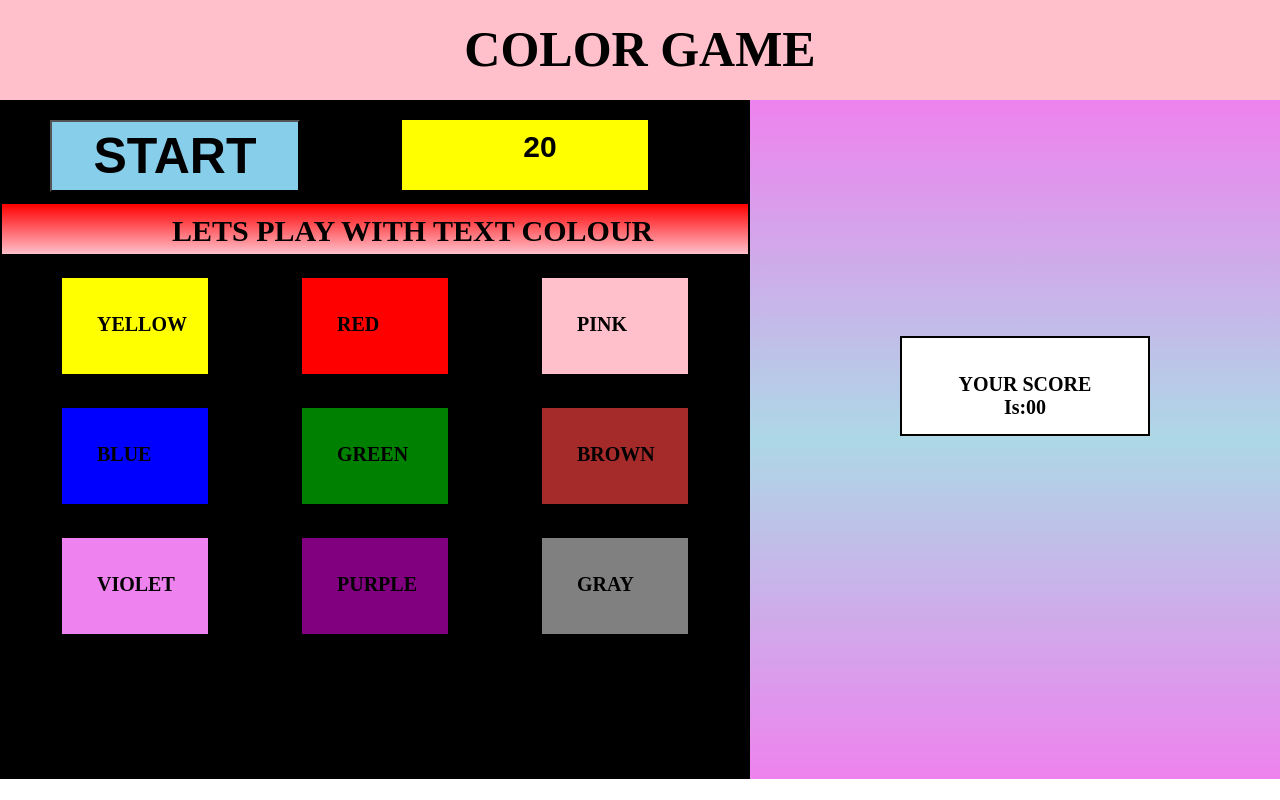
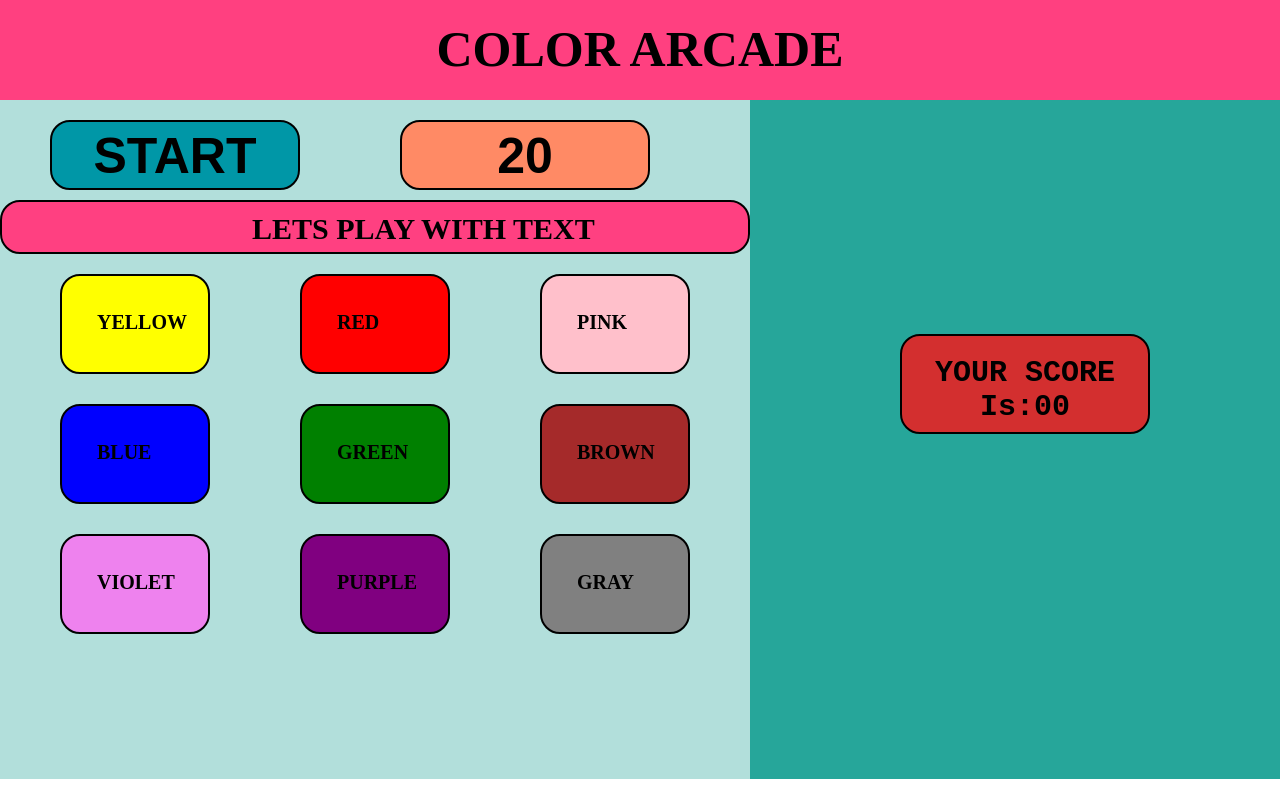
Before and after one commit to Abhishek0402/FirstGame, a plain HTML site: page index.html in a window 1280 px wide. Drawn offline with Linux system fonts and the light colour scheme.

Commit message:
done with the basic game

```diff
--- a/index.html
+++ b/index.html
@@ -7,13 +7,11 @@
  GAME
 </title>
 <link rel="stylesheet" href="style.css">
-<script src="script.js">
-
-</script>
+<script src="script.js"> </script>
 </head>
 <body>
 <div id="header">
-        COLOR GAME
+        COLOR ARCADE
 </div>
 <div class="bg1">
 <div class="bg2">
@@ -24,41 +22,38 @@
 <button id="title">20</button>
 </div>
 <div id="detect">
-                LETS PLAY WITH TEXT COLOUR
+                LETS PLAY WITH TEXT
 </div>
-
-
-            <div id="cl1" id="cl11" onclick="comp(document.getElementById('cl1').innerHTML), jsplay1()">
+<div id="cl1" onclick="comp(document.getElementById('cl1').innerHTML), jsplay1()">
                 YELLOW
 </div>
-            <div id="cl2" id="cl22"  onclick="comp(document.getElementById('cl2').innerHTML), jsplay1()">
+<div id="cl2" onclick="comp(document.getElementById('cl2').innerHTML), jsplay1()">
                 RED
 </div>
-            <div id="cl3"  id="cl33"  onclick="comp(document.getElementById('cl3').innerHTML), jsplay1()">
+<div id="cl3"  onclick="comp(document.getElementById('cl3').innerHTML), jsplay1()">
                 PINK
 </div>
-            <div id="cl4" id="cl44"  onclick="comp(document.getElementById('cl4').innerHTML), jsplay1()">
+<div id="cl4" onclick="comp(document.getElementById('cl4').innerHTML), jsplay1()">
                 BLUE
 </div>
-            <div id="cl5" id="cl55"  onclick="comp(document.getElementById('cl5').innerHTML), jsplay1()">
+<div id="cl5" onclick="comp(document.getElementById('cl5').innerHTML), jsplay1()">
                 GREEN
 </div>
-            <div id="cl6" id="cl66"  onclick="comp(document.getElementById('cl6').innerHTML), jsplay1()">
+<div id="cl6" onclick="comp(document.getElementById('cl6').innerHTML), jsplay1()">
                 BROWN
 </div>
-            <div id="cl7" id="cl77"  onclick="comp(document.getElementById('cl7').innerHTML), jsplay1()">
+<div id="cl7" onclick="comp(document.getElementById('cl7').innerHTML), jsplay1()">
                 VIOLET
 </div>
-            <div id="cl8" id="cl88"  onclick="comp(document.getElementById('cl8').innerHTML), jsplay1()">
+<div id="cl8" onclick="comp(document.getElementById('cl8').innerHTML), jsplay1()">
                 PURPLE
 </div>
-            <div id="cl9" id="cl99"  onclick="comp(document.getElementById('cl9').innerHTML), jsplay1()">
+<div id="cl9" onclick="comp(document.getElementById('cl9').innerHTML), jsplay1()">
                 GRAY
 </div>
 <div id="res">YOUR SCORE Is:00
 </div>
 </div>
-
 </div>
 </body>
 </html>
--- a/script.js
+++ b/script.js
@@ -1,12 +1,12 @@
 var result=0;
 var c=['YELLOW','RED','PINK','GREEN','BLUE','BROWN','GRAY','VIOLET','PURPLE'];
- function str()
-{
-	var time=20;
-
+var flag = false;
+var time = 20;
+function str(){
+   flag = true;
    jsplay1();
-	document.getElementById('title').style.backgroundColor="green";
-     var x=setInterval(function()
+   document.getElementById('title').style.backgroundColor="#64FFDA";
+     setInterval(function()
 	{
 		time--;
 		document.getElementById('my').disabled=true;
@@ -14,24 +14,28 @@ var c=['YELLOW','RED','PINK','GREEN','BLUE','BROWN','GRAY','VIOLET','PURPLE'];
          if (time <0) {
        	 alert("GAME OVER!!!!!  YOUR SCORE IS "+ result);
        	 location.reload();
-     comp();
-       document.getElementById('title').style.backgroundColor="red";
      }
+},1000);
+}
 
-	},1000);
-}
-function comp(i){
-	var l1=i;
+function comp(m){
+	var l1=m;
 	var n = document.getElementById('detect').innerHTML;
 	if(n ===l1)
 {
-    ++result;
+       if (flag) {
+               ++result;
 }
+}
+if(flag){
   document.getElementById('res').innerHTML = result;
+  }
   return result;
 }
+
 function jsplay1()
 {
+    if(flag){
     var rnd1=Math.floor(Math.random()*9);
     document.getElementById('cl1').innerHTML = c[rnd1];
     var rnd2=Math.floor(Math.random()*9);
@@ -55,3 +59,4 @@ function jsplay1()
 	var tr = abc[rnd];
     document.getElementById('detect').innerHTML = c[tr];
  }
+}
--- a/style.css
+++ b/style.css
@@ -4,21 +4,23 @@
     box-sizing: border-box;
    }
  #header{
- 	background-color: pink;
+ 	background-color:#FF4080;
  	height: 100px;
  	padding-top: 20px;
  	text-align: center;
  	font-size: 50px;
  	font-weight: bold;
+
 }
 .bg1{
-background-image: linear-gradient(violet,lightblue,violet);
+
+background-color:#26A69A;
 	background-repeat: no-repeat;
 	background-size: cover;
 	height: 84.9vh;
 }
 .bg2{
-	background-color: black;
+	background-color: #B2DFDB;
 	height:84.9vh;
 	width: 750px;
 }
@@ -26,67 +28,69 @@ background-image: linear-gradient(violet,lightblue,violet);
 	padding-left: 50px;
 	padding-top: 20px;
 }
-#start button{
-	font-weight: bold;
-	font-size: 50px;
-	background-color: skyblue;
-	padding: 5px;
-	width: 250px;
+#my{
+	  border: 2px solid #000000;
+     border-radius: 20px;
+     font-size: 50px;
+       font-weight: bold;
+      padding:5px;
+        width: 250px;
+     height:70px;
+    background-color: #0097A7;
 	transition: 0.5s;
 }
-#start button:hover{
-	background-color: blue;
+#my:hover{
+	background-color: #7C4DFF;
 	font-size: 52px;
 }
 #count
 {
-	margin-top: -74px;
-	 margin-left: 400px;
+	margin-left: 400px;
+  margin-top: -70px;
 }
-
 #title
 {
-
+   border: 2px solid #000000;
+     border-radius: 20px;
+     font-size: 50px;
+       font-weight: bold;
+      padding:5px;
+        width: 250px;
+     height:70px;
+     	background-color:#FF8A65;
+}
+#detect{
+	     margin-top: 10px;
 	  border: 2px solid #000000;
+     border-radius: 20px;
      font-size: 30px;
        font-weight: bold;
-      padding-top: 10px;
-      padding-bottom: 60px;
-      padding-left: 30px;
-        width: 250px;
-     height:42px;
-      background-color: yellow;
-}
-#detect{
-
-	  margin-top: 10px;
-	  border: 2px solid #000000;
-     font-size: 30px;
-       font-weight: bold;
-        padding-left: 170px;
+        padding-left: 250px;
         padding-top: 10px;
         padding-bottom: 40px;
         width: 750px;
      height: 25px;
-     background-image: linear-gradient(red,pink);
+     background-color:#FF4081;
 }
 #res{
 	  margin-left: 900px;
 	  margin-top: -300px;
 	  border: 2px solid #000000;
-   padding: 35px;
+     border-radius: 20px;
+   padding: 20px;
+   font-family: monospace;
    text-align: center;
-     font-size: 20px;
+     font-size: 30px;
      font-weight: bold;
      width: 250px;
      height: 100px;
-     background-color: white;
+     background-color:#D32F2F ;
 }
-
 #cl1{
 	  margin-left: 60px;
 	  margin-top: 20px;
 	  border: 2px solid #000000;
+    border-radius: 20px;
    padding: 35px;
      font-size: 20px;
      font-weight: bold;
@@ -94,16 +98,16 @@ background-image: linear-gradient(violet,lightblue,violet);
      height: 100px;
      background-color: yellow;
       transition: transform 1s;
-  }
+    }
 #cl1:hover{
-    transform: translate(10px, 10px);
+             transform: translate(10px,10px);
 }
-
 #cl2{
 
     margin-left: 300px;
     margin-top: -100px;
 	  border: 2px solid #000000;
+     border-radius: 20px;
    padding: 35px;
      font-size: 20px;
      font-weight: bold;
@@ -119,6 +123,7 @@ background-image: linear-gradient(violet,lightblue,violet);
        margin-left: 540px;
       margin-top: -100px;
 	  border: 2px solid #000000;
+     border-radius: 20px;
    padding: 35px;
      font-size: 20px;
      font-weight: bold;
@@ -134,6 +139,7 @@ background-image: linear-gradient(violet,lightblue,violet);
 	margin-left: 60PX;
 	margin-top:30px;
 	  border: 2px solid #000000;
+     border-radius: 20px;
    padding: 35px;
      font-size: 20px;
      font-weight: bold;
@@ -149,6 +155,7 @@ background-image: linear-gradient(violet,lightblue,violet);
 	margin-left: 300PX;
 	margin-top:-100px;
 	  border: 2px solid #000000;
+     border-radius: 20px;
    padding: 35px;
      font-size: 20px;
      font-weight: bold;
@@ -164,6 +171,7 @@ background-image: linear-gradient(violet,lightblue,violet);
 	margin-left: 540PX;
 	margin-top:-100px;
 	  border: 2px solid #000000;
+     border-radius: 20px;
    padding: 35px;
      font-size: 20px;
      font-weight: bold;
@@ -179,6 +187,7 @@ background-image: linear-gradient(violet,lightblue,violet);
 	margin-left: 60PX;
 	margin-top:30px;
 	  border: 2px solid #000000;
+     border-radius: 20px;
    padding: 35px;
      font-size: 20px;
      font-weight: bold;
@@ -194,6 +203,7 @@ background-image: linear-gradient(violet,lightblue,violet);
 	margin-left: 300PX;
 	margin-top:-100px;
 	  border: 2px solid #000000;
+     border-radius: 20px;
    padding: 35px;
      font-size: 20px;
      font-weight: bold;
@@ -209,6 +219,7 @@ background-image: linear-gradient(violet,lightblue,violet);
 	margin-left: 540PX;
 	margin-top:-100px;
 	  border: 2px solid #000000;
+     border-radius: 20px;
    padding: 35px;
      font-size: 20px;
      font-weight: bold;
```
Lines whose indentation alone changed are shown as unchanged.
